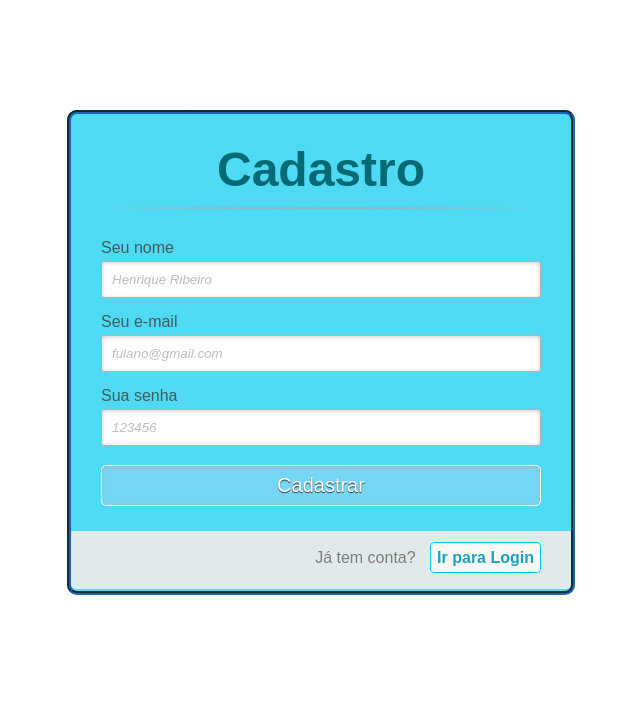
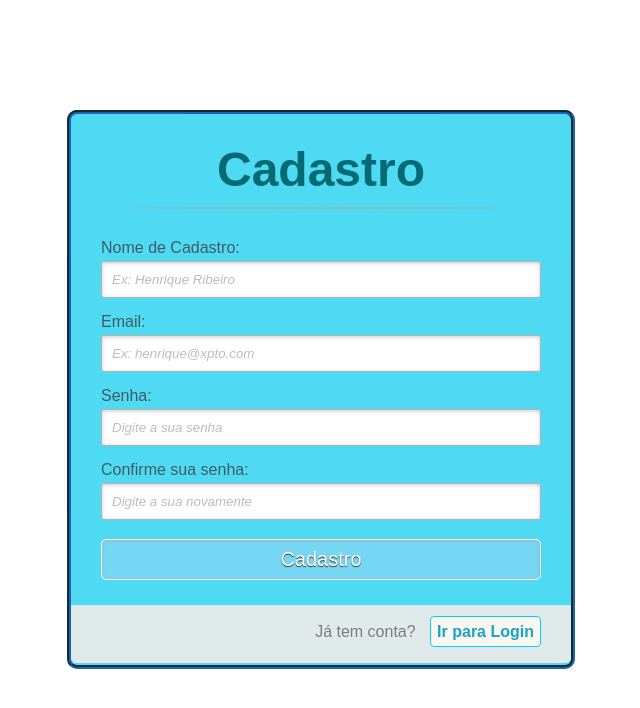
Before and after one commit to Henrique088/Agendador-de-horario, a Django app: page /login/ in a window 1280 px wide. Shown: the top 708 px of the page, without its empty margins (323-963 px from the left). Run offline with Django 4.2, Linux system fonts and the light colour scheme.

Commit message:
back-cad-login

```diff
--- /dev/null
+++ b/cliente/forms.py
@@ -0,0 +1,109 @@
+from django import forms
+from django.contrib.auth.models import User
+
+class LoginForms(forms.Form):
+    nome_login = forms.CharField(
+        label = "Nome login",
+        required=True,
+        max_length=100,
+        widget=forms.TextInput(
+            attrs={
+                "class":"form-control",
+                "placeholder": "Digite seu nome"
+            }
+        )
+    )
+    senha = forms.CharField(
+        label="Senha",
+        required=True,
+        max_length=70,
+        widget=forms.PasswordInput(
+            attrs={
+                "class": "form-control",
+                "placeholder": "Digite sua senha"
+            }
+        )
+    )
+
+    caixa = forms.BooleanField(
+        label = "Manter-me logado",
+        required= False,
+    )
+
+class CadastroForms(forms.Form):
+    nome_cadastro = forms.CharField(
+        label= "Nome de Cadastro",
+        required=True,
+        max_length=100,
+        widget=forms.TextInput(
+            attrs={
+                "class": "form-control",
+                "placeholder" : "Ex: Henrique Ribeiro"
+            }
+        )
+    )
+    email=forms.EmailField(
+        label= "Email",
+        required=True,
+        max_length=100,
+        widget=forms.EmailInput(
+            attrs={
+                "class": "form-control",
+                "placeholder": "Ex: henrique@xpto.com"
+            }
+        )
+    )
+
+    senha_1 = forms.CharField(
+        label="Senha",
+        required=True,
+        max_length=70,
+        widget=forms.PasswordInput(
+            attrs={
+                "class": "form-control",
+                "placeholder": "Digite a sua senha"
+            }
+        )
+    )
+
+    senha_2 = forms.CharField(
+        label="Confirme sua senha",
+        required=True,
+        max_length=70,
+        widget=forms.PasswordInput(
+            attrs={
+                "class": "form-control",
+                "placeholder": "Digite a sua novamente"
+            }
+        )
+    )
+
+
+    def clean_nome_cadastro(self):
+        nome = self.cleaned_data.get("nome_cadastro")
+
+
+        if nome or  User.objects.filter(username=nome).exists():
+            if  User.objects.filter(username=nome).exists():
+                raise forms.ValidationError("Nome já cadastrado")
+            nome=nome.strip()
+            if " " in nome:
+                raise forms.ValidationError("Espaços não são permitidos nesse campo")
+
+            else:
+                return nome
+
+
+
+
+    def clean_senha_2(self):
+        senha_1 = self.cleaned_data.get("senha_1")
+
+        senha_2 = self.cleaned_data.get("senha_2")
+
+        if senha_1 and senha_2:
+            if (senha_1 != senha_2):
+              raise forms.ValidationError("Senhas não são iguais")
+
+            else:
+                return senha_2
--- a/cliente/urls.py
+++ b/cliente/urls.py
@@ -1,9 +1,8 @@
 from django.urls import path
-from cliente.views import index, login, psicologia, terapia
-
+from cliente.views import index,psicologia, terapia,login_cadastro
 urlpatterns = [
    path('', index, name='index'),
-   path('login/', login, name='login'),
+   path('login/', login_cadastro, name='login'),
    path('psciologia/', psicologia, name='psicologia'),
    path('terapia', terapia, name='terapia'),
 ]
--- a/cliente/views.py
+++ b/cliente/views.py
@@ -1,8 +1,17 @@
-from django.shortcuts import render
+from django.shortcuts import render, redirect
+from cliente.forms import LoginForms, CadastroForms
+from django.contrib.auth.models import User
+from django.contrib import auth
+from django.contrib import messages
+from django.urls import reverse
+
 # Create your views here.
 
 
 def index(request):
+    if not request.user.is_authenticated:
+
+        return redirect('login')
     return render(request, 'agenda/index.html')
 
 def login(request):
@@ -13,3 +22,50 @@ def psicologia(request):
 
 def terapia(request):
     return render(request, 'agenda/terapia.html')
+
+
+
+def logout(request):
+
+    auth.logout(request)
+    messages.success(request, 'Logout efetuado com sucesso')
+    return redirect('login')
+
+def login_cadastro(request):
+    login_form = LoginForms()
+    cadastro_form = CadastroForms()
+    print("arroz" if 'login' in request.POST else "not")
+    if request.method == 'POST':
+        if 'login' in request.POST:
+            login_form = LoginForms(request.POST)
+            if login_form.is_valid():
+                nome = login_form.cleaned_data['nome_login']
+                senha = login_form.cleaned_data['senha']
+
+                usuario = auth.authenticate(username=nome, password=senha)
+
+                if usuario is not None:
+                    auth.login(request, usuario)
+                    messages.success(request, f"{nome} logado com sucesso!")
+                    return redirect('index')
+                else:
+                    messages.error(request, "Erro ao efetuar login")
+                    return redirect(reverse('login') + '#paralogin')
+
+        elif 'cadastro' in request.POST:
+            cadastro_form = CadastroForms(request.POST)
+            if cadastro_form.is_valid():
+                nome = cadastro_form.cleaned_data['nome_cadastro']
+                email = cadastro_form.cleaned_data['email']
+                senha = cadastro_form.cleaned_data['senha_1']
+
+                if User.objects.filter(username=nome).exists():
+                    messages.error(request, "Usuário já existente")
+                    return redirect(reverse('login') + '#paracadastro')
+
+                usuario = User.objects.create_user(username=nome, email=email, password=senha)
+                usuario.save()
+                messages.success(request, "Cadastro efetuado com sucesso")
+                return redirect(reverse('login') + '#paralogin')
+
+    return render(request, 'login.html', {'login_form': login_form, 'cadastro_form': cadastro_form})
--- a/templates/agenda/partials/_menu.html
+++ b/templates/agenda/partials/_menu.html
@@ -5,6 +5,7 @@
         <a> Georgiane Ribeiro </a>
     </div>
 
-    <a href="{% url 'login' %}" class="login">Login</a>
+    <a href="{% url 'login' %}" class="login">Sair</a>
+
 </header>
 <hr>
--- a/templates/login.html
+++ b/templates/login.html
@@ -15,56 +15,33 @@
         <div class="content">
           <!--FORMULÁRIO DE LOGIN-->
           <div id="login">
-            <form method="post" action="">
-              <h1>Login</h1>
-              <p>
-                <label for="email_login">Seu e-mail</label>
-                <input id="email_login" name="email_login" required="required" type="email" placeholder="fulano@gmail.com"/>
-              </p>
+            <form method="post" action="{% url 'login' %}">
+              <h1> Login</h1>
+              {% csrf_token %}
 
-              <p>
-                <label for="senha_login">Sua senha</label>
-                <input id="senha_login" name="senha_login" required="required" type="password" placeholder="123456" />
-              </p>
 
-              <p>
-                <input type="checkbox" name="manterlogado" id="manterlogado" value="" />
-                <label for="manterlogado">Manter-me logado</label>
-              </p>
+             {{ login_form.as_p}}
 
-              <p>
-                <input type="submit" value="Logar" />
-              </p>
-
+             <p>
+              <input type="submit" value="login" name="login"/>
+            </p>
               <p class="link">
                 Ainda não tem conta?
                 <a href="#paracadastro">Cadastre-se</a>
               </p>
-            </form>
+              </form>
           </div>
 
           <!-- FORMULÁRIO DE CADASTRO -->
           <div id="cadastro">
-            <form method="post" action="">
+            <form method="post" action="{% url 'login' %}">
               <h1>Cadastro</h1>
 
-              <p>
-                <label for="nome_cad">Seu nome</label>
-                <input id="nome_cad" name="nome_cad" required="required" type="text" placeholder="Henrique Ribeiro" />
-              </p>
+              {% csrf_token %}
+              {{ cadastro_form.as_p}}
 
               <p>
-                <label for="email_cad">Seu e-mail</label>
-                <input id="email_cad" name="email_cad" required="required" type="email" placeholder="fulano@gmail.com"/>
-              </p>
-
-              <p>
-                <label for="senha_cad">Sua senha</label>
-                <input id="senha_cad" name="senha_cad" required="required" type="password" placeholder="123456"/>
-              </p>
-
-              <p>
-                <input type="submit" value="Cadastrar"/>
+                <input type="submit" value="Cadastro" name="cadastro"/>
               </p>
 
               <p class="link">
```
Also changed, not shown: cliente/admin.py (+12 -1 lines), cliente/models.py (+7 -0 lines), cliente/migrations/0001_initial.py (added).
